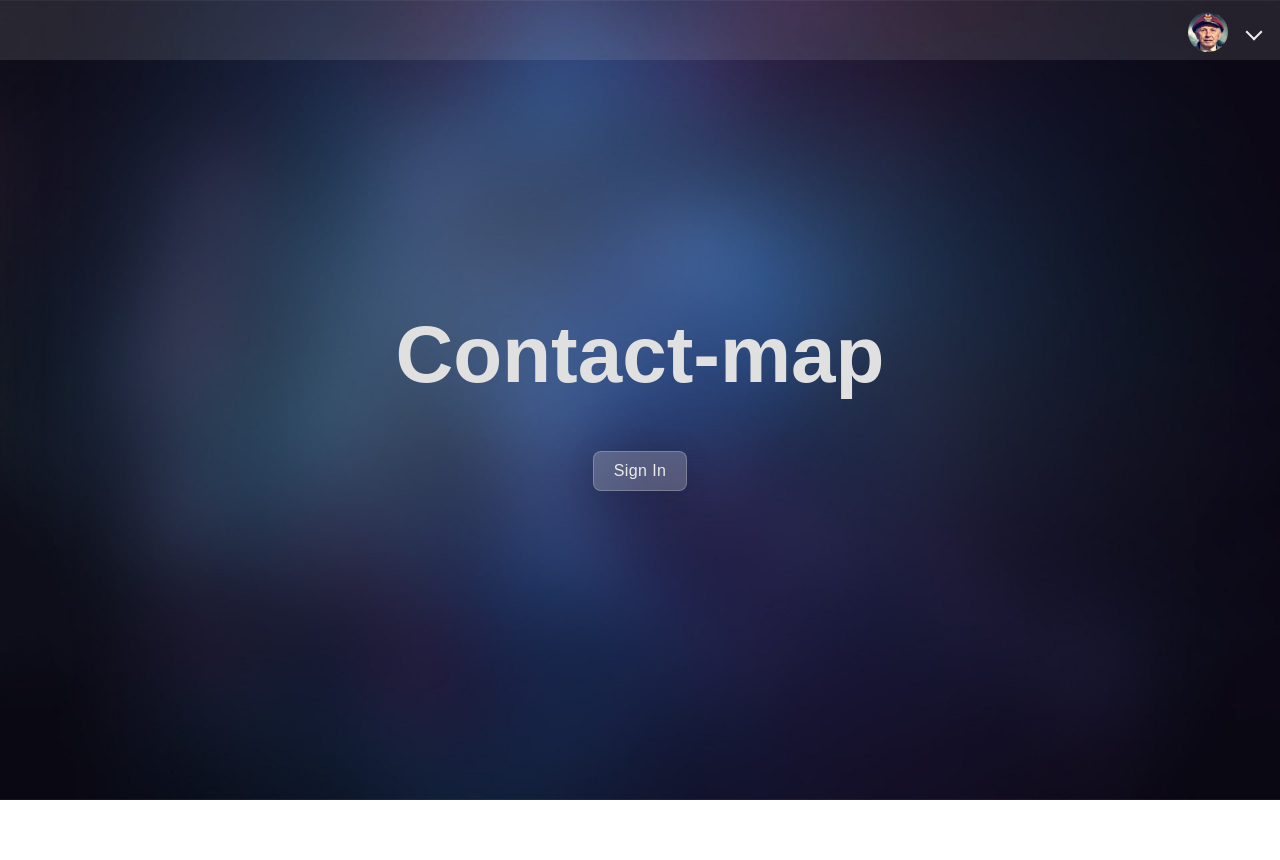
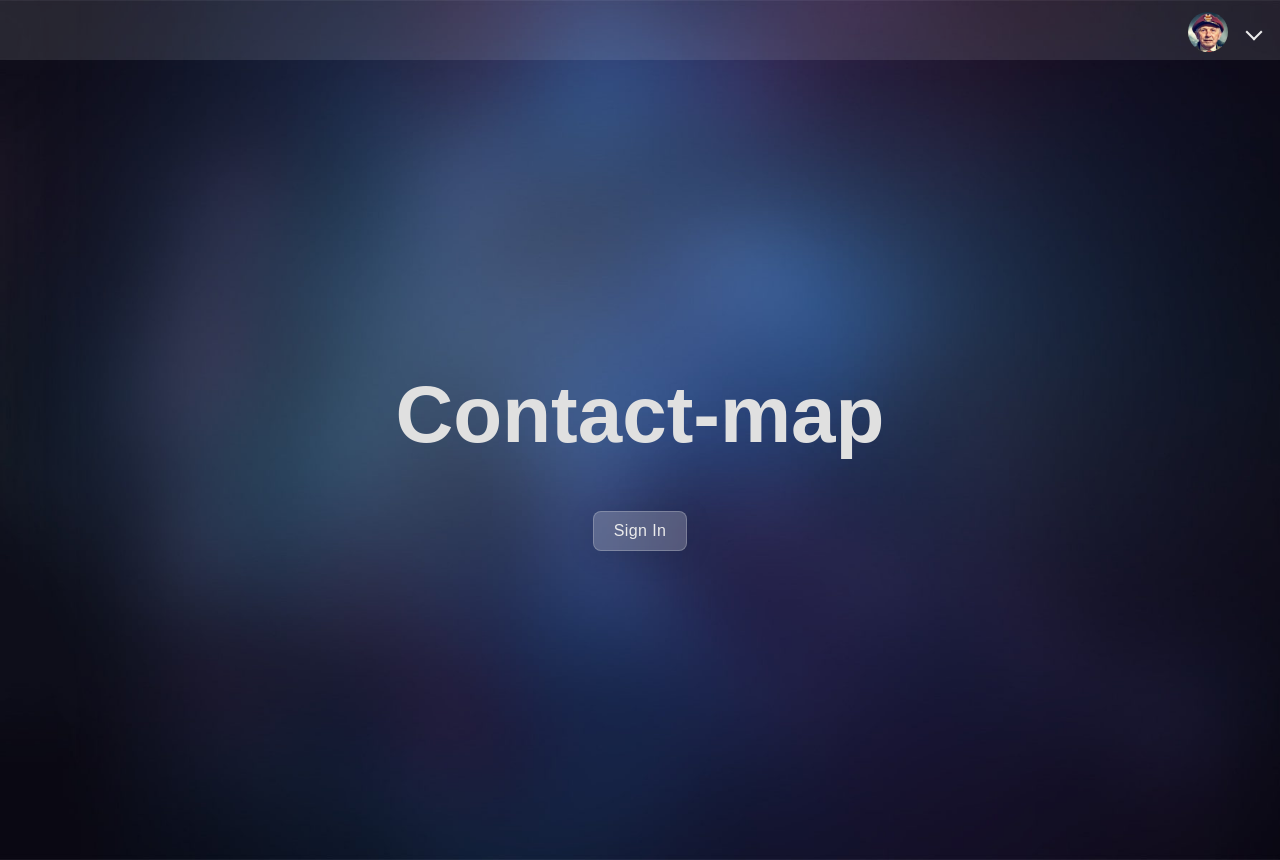
Before and after one commit to Hahlina/contact-map, a Next.js app: page / in a window 1280 px wide. Before the commit the page ends 800 px from the top, so only its background shows below. Built offline with nearby package versions, Linux system fonts and the light colour scheme.

Commit message:
fix styles

```diff
--- a/src/common/components/Header/Header.module.scss
+++ b/src/common/components/Header/Header.module.scss
@@ -2,10 +2,6 @@
 @import '@/common/styles/mixins';
 
 .header {
-  position: fixed;
-  top: 0;
-  left: 0;
-  right: 0;
   display: flex;
   flex: 0 0 auto;
   align-items: center;
--- a/src/modules/contactsContent/ContactsContent.module.scss
+++ b/src/modules/contactsContent/ContactsContent.module.scss
@@ -7,6 +7,7 @@
   min-height: 100%;
 
   h2 {
-    margin: 50px 0;
+    font-size: 40px;
+    padding-bottom: 20px;
   }
 }
--- a/src/modules/contactsContent/components/Table/Table.module.scss
+++ b/src/modules/contactsContent/components/Table/Table.module.scss
@@ -7,7 +7,6 @@
   position: relative;
   width: 100%;
   height: 100%;
-  margin-top: 100px;
   overflow-x: scroll;
 
   .table {
```
